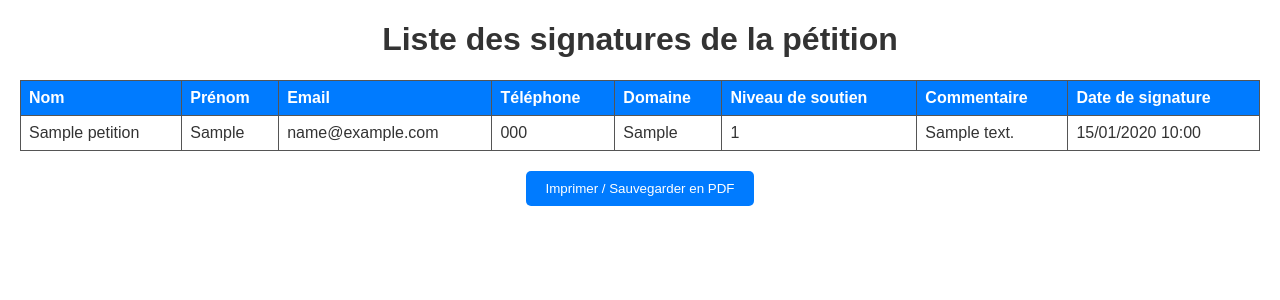
After one commit to eloge9/TeCoX, a Django app: page /petition/liste/ in a window 1280 px wide. The commit adds this page. Shown: the top 300 px of the page. Run offline with Django 5.2, Linux system fonts and the light colour scheme; tables that the repository leaves empty hold one stand-in row (values such as "Sample post").

Commit message:
petition 0004 fini

```diff
--- a/petition/models.py
+++ b/petition/models.py
@@ -6,7 +6,7 @@ class Petition(models.Model):
     nom = models.CharField(max_length=200, verbose_name="Nom complet")
     prenom = models.CharField(max_length=200, verbose_name="Nom complet")
     telephone = models.CharField(max_length=20, verbose_name="Numéro de téléphone")
-    email = models.EmailField(unique=True, verbose_name = "Adresse email")
+    email = models.EmailField(verbose_name = "Adresse email", blank=True, null=True)
     domaine_d_interet = models.CharField(max_length = 200, blank = True, null = True, verbose_name = "Domaine d'interêt")
     created_at = models.DateTimeField(auto_now_add=True, verbose_name="Date de création")
 
@@ -17,7 +17,7 @@ class Petition(models.Model):
         (4, "4 - Bon"),
         (5, "5 - Excellent"),
     ]
-    niveau_soutien = models.IntegerField(choices=NOTE_CHOICES, verbose_name="Niveau de soutien")
+    niveau_soutien = models.IntegerField(choices=NOTE_CHOICES, verbose_name="Niveau de soutien", null=True, blank=True)
 
     commentaire = models.TextField(blank=True, verbose_name="Commentaire")
     signature = models.ImageField(
--- /dev/null
+++ b/petition/templates/petition/liste_petitions.html
@@ -0,0 +1,100 @@
+<!DOCTYPE html>
+<html lang="fr">
+
+<head>
+  <meta charset="UTF-8">
+  <title>Liste des signatures</title>
+  <style>
+    body {
+      font-family: Arial, sans-serif;
+      margin: 20px;
+    }
+
+    h1 {
+      text-align: center;
+      color: #333;
+    }
+
+    table {
+      width: 100%;
+      border-collapse: collapse;
+      margin-top: 20px;
+    }
+
+    th,
+    td {
+      border: 1px solid #555;
+      padding: 8px;
+      text-align: left;
+    }
+
+    th {
+      background-color: #007BFF;
+      color: white;
+    }
+
+    tr:nth-child(even) {
+      background-color: #f2f2f2;
+    }
+
+    td {
+      color: #333;
+    }
+
+    button {
+      margin-top: 20px;
+      padding: 10px 20px;
+      background-color: #007BFF;
+      color: white;
+      border: none;
+      cursor: pointer;
+      border-radius: 5px;
+    }
+
+    button:hover {
+      background-color: #0056b3;
+    }
+  </style>
+</head>
+
+<body>
+  <h1>Liste des signatures de la pétition</h1>
+  <table>
+    <thead>
+      <tr>
+        <th>Nom</th>
+        <th>Prénom</th>
+        <th>Email</th>
+        <th>Téléphone</th>
+        <th>Domaine</th>
+        <th>Niveau de soutien</th>
+        <th>Commentaire</th>
+        <th>Date de signature</th>
+      </tr>
+    </thead>
+    <tbody>
+      {% for p in petitions %}
+      <tr>
+        <td>{{ p.nom }}</td>
+        <td>{{ p.prenom }}</td>
+        <td>{{ p.email }}</td>
+        <td>{{ p.telephone }}</td>
+        <td>{{ p.domaine_d_interet }}</td>
+        <td>{{ p.niveau_soutien }}</td>
+        <td>{{ p.commentaire }}</td>
+        <td>{{ p.created_at|date:"d/m/Y H:i" }}</td>
+      </tr>
+      {% empty %}
+      <tr>
+        <td colspan="8" style="text-align:center;">Aucune signature pour le moment.</td>
+      </tr>
+      {% endfor %}
+    </tbody>
+  </table>
+
+  <div style="text-align:center;">
+    <button onclick="window.print()">Imprimer / Sauvegarder en PDF</button>
+  </div>
+</body>
+
+</html>
--- a/petition/templates/petition/petition.html
+++ b/petition/templates/petition/petition.html
@@ -181,7 +181,7 @@
 
                     <!-- Bouton -->
                     <div class="w-full px-4">
-                        <button onclick="saveSignature()"
+                        <button type="submit" onclick="saveSignature()"
                             class="bg-primary font-heading hover:bg-primary/90 flex w-full items-center justify-center rounded-sm px-8 py-[14px] text-base text-white">
                             Je soutiens le projet et je signe la pétition
                         </button>
--- a/petition/urls.py
+++ b/petition/urls.py
@@ -5,4 +5,5 @@ app_name = 'petition'
 
 urlpatterns = [
     path('', views.petition_view, name ='petition'),
+ path('liste/', views.liste_petitions, name='liste_petitions'),
 ]
--- a/petition/views.py
+++ b/petition/views.py
@@ -1,25 +1,36 @@
 from django.shortcuts import render, redirect
-from django.contrib import messages
 from .forms import PetitionForm
 from .models import Petition
-# Create your views here.
+import base64
+from django.core.files.base import ContentFile
 
+def liste_petitions(request):
 
-
+    petitions = Petition.objects.all().order_by('-created_at')
+    return render(request, 'petition/liste_petitions.html', {'petitions': petitions})
 
 def petition_view(request):
+    if request.method == "POST":
+        form = PetitionForm(request.POST)
 
-    # Si  le formulaire est soumis (method = POST)
-    if request.method == 'POST':
-        form = PetitionForm(request.POST) # On crée une instance du formulaire avec les données envoyées
-        if form.is_valid(): #Je vérifie si les données sont valides (par ex, si l'email est bien un mail)
-            form.save() # Si c'est valide, on enregistre directement  dans la base de données
-            messages.success(request, 'Merci pour votre signature ! Votre soutien est précieux. ! ')
-            return redirect('petition:petition') # Redirige vers la même page pour éviter la double soumission
+        if form.is_valid():
+            petition = form.save(commit=False)
+            signature_base64 = request.POST.get("signature_base64")
+
+            if signature_base64:
+                format, imgstr = signature_base64.split(";base64,")
+                ext = format.split("/")[-1]
+                file = ContentFile(base64.b64decode(imgstr), name=f"signature.{ext}")
+                petition.signature = file
+
+            if not petition.niveau_soutien:
+                petition.niveau_soutien = None
+
+            petition.save()
+            return redirect("petition:petition")
 
     else:
-        form = PetitionForm() #
-
+        form = PetitionForm()
 
     signature_count = Petition.objects.count()
 
@@ -28,4 +39,4 @@ def petition_view(request):
         'signature_count': signature_count
     }
 
-    return render(request, 'petition/petition.html', context)
+    return render(request, "petition/petition.html", context)
```
Also changed, not shown: petition/forms.py (+18 -0 lines), petition/migrations/0004_alter_petition_niveau_soutien.py (added), petition/migrations/0005_alter_petition_email.py (added).
